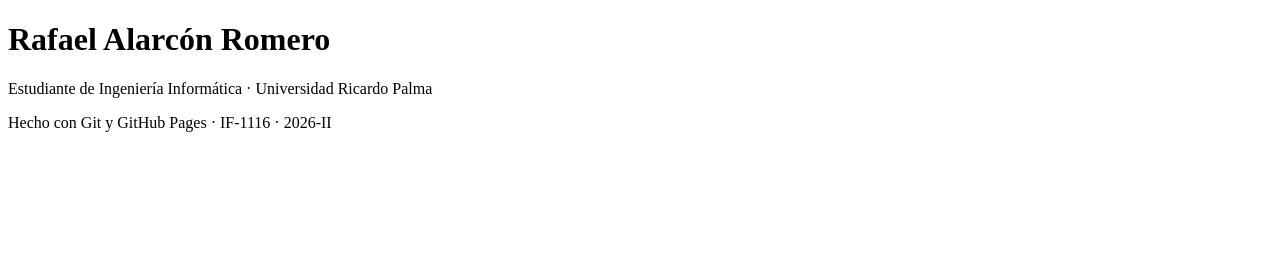
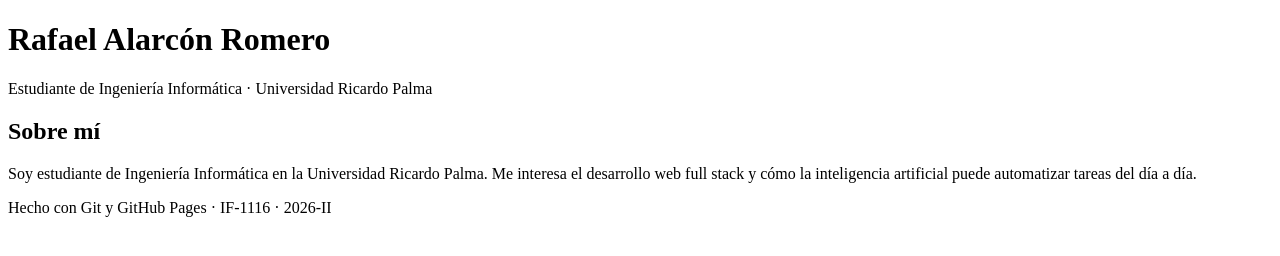
Before and after one commit to rafaaas17/rafaaas17.github.io, a plain HTML site: page index.html in a window 1280 px wide. Drawn offline with Linux system fonts and the light colour scheme.

Commit message:
Agregar sección Sobre mí

```diff
--- a/index.html
+++ b/index.html
@@ -11,7 +11,14 @@
     <p>Estudiante de Ingeniería Informática · Universidad Ricardo Palma</p>
   </header>
   <main>
-    <!-- las secciones van aquí -->
+    <section id="sobre-mi">
+      <h2>Sobre mí</h2>
+      <p>
+        Soy estudiante de Ingeniería Informática en la Universidad Ricardo Palma.
+        Me interesa el desarrollo web full stack y cómo la inteligencia artificial
+        puede automatizar tareas del día a día.
+      </p>
+    </section>
   </main>
   <footer>
     <p>Hecho con Git y GitHub Pages · IF-1116 · 2026-II</p>
```
